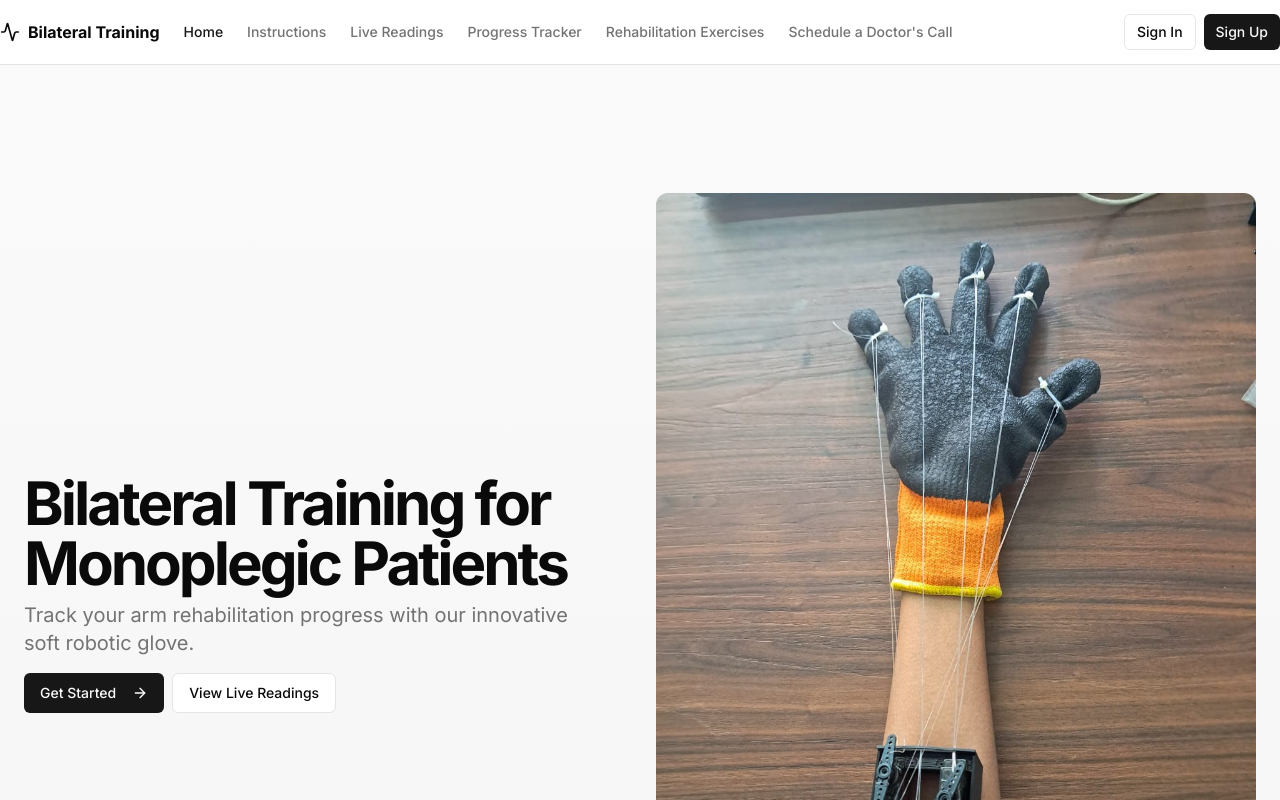
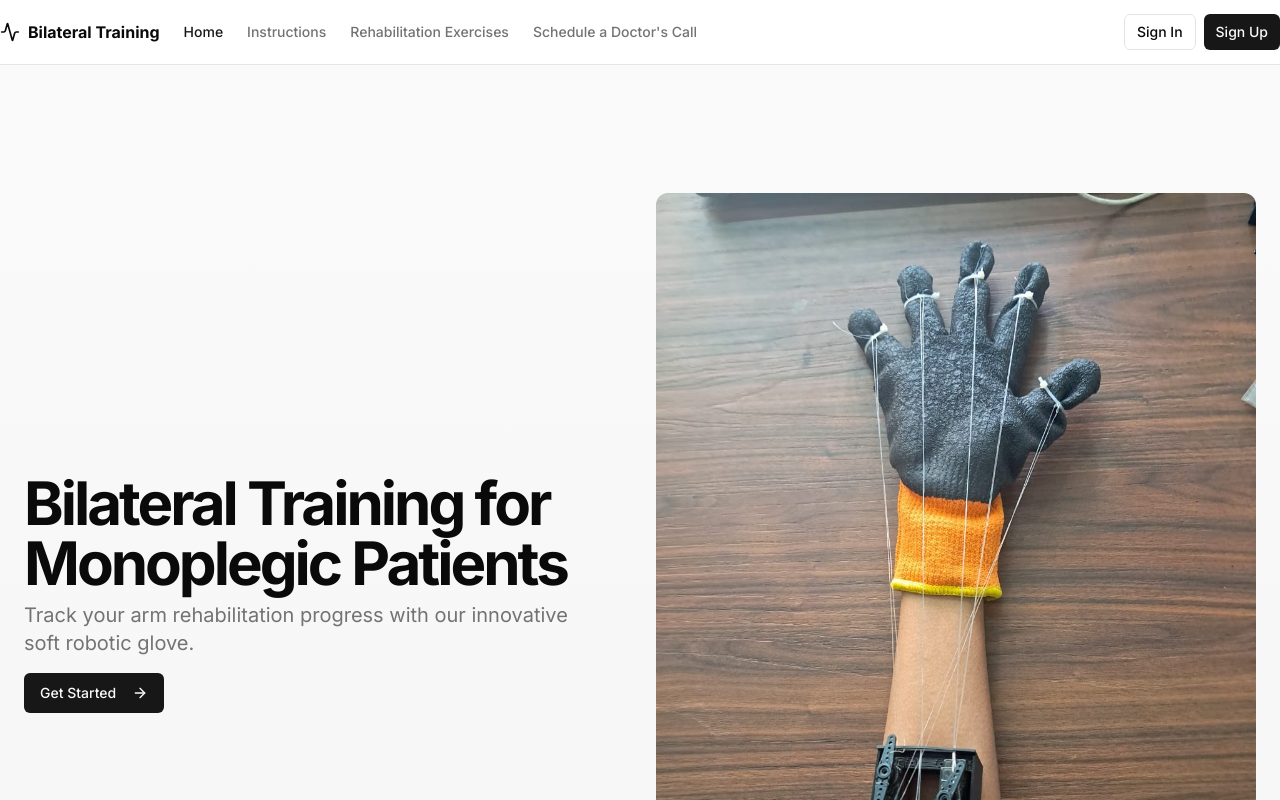
Before and after one commit to RohitAnish1/physio-track2, a Next.js app: page / in a window 1280 px wide. Shown: the top 800 px of the page. Built offline with nearby package versions, Linux system fonts and the light colour scheme.

Commit message:
deleted livereadings

```diff
--- a/app/page.tsx
+++ b/app/page.tsx
@@ -25,11 +25,6 @@ export default function Home() {
                     <Button className="w-full min-[400px]:w-auto">
                       Get Started
                       <ArrowRight className="ml-2 h-4 w-4" />
-                    </Button>
-                  </Link>
-                  <Link href="/live-readings">
-                    <Button variant="outline" className="w-full min-[400px]:w-auto">
-                      View Live Readings
                     </Button>
                   </Link>
                 </div>
--- a/components/navbar.tsx
+++ b/components/navbar.tsx
@@ -17,14 +17,6 @@ const routes = [
   {
     name: "Instructions",
     path: "/instructions",
-  },
-  {
-    name: "Live Readings",
-    path: "/live-readings",
-  },
-  {
-    name: "Progress Tracker",
-    path: "/progress-tracker",
   },
   {
     name: "Rehabilitation Exercises",
```
